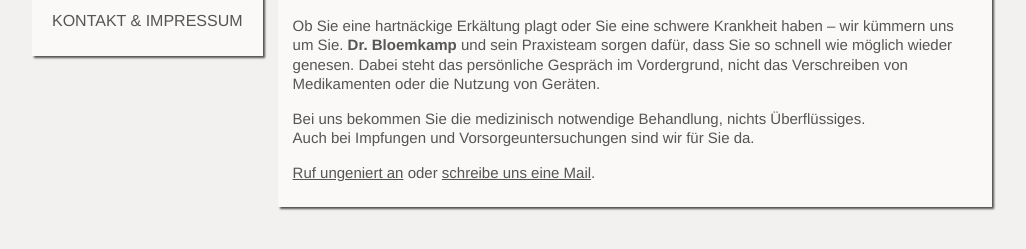
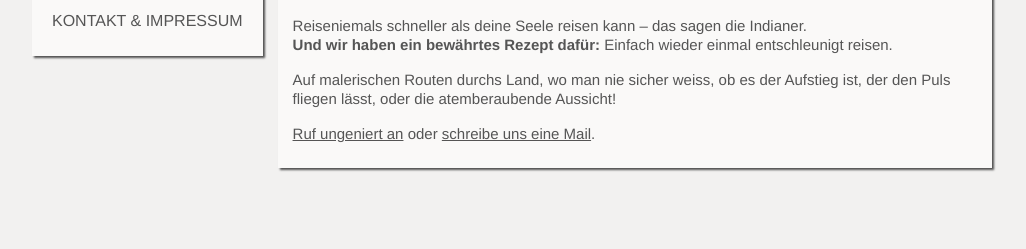
Before and after one commit to terminalfloer/LauftreffSempach, a plain HTML site: page index.html in a window 1280 px wide. Shown: the part 315-564 px from the top of the page, without its empty margins (128-1154 px from the left). Drawn offline with Linux system fonts and the light colour scheme.

Commit message:
Updating intro text

```diff
--- a/index.html
+++ b/index.html
@@ -29,9 +29,9 @@
 		<img src="bilder/img2.png" alt="Region" width="150" height="150">
 		<img src="bilder/img3.png" alt="Kleingruppe" width="150" height="150">
 		<img src="bilder/img4.png" alt="Laufgruppe" width="150" height="150">
-		<p>Ob Sie eine hartnäckige Erkältung plagt oder Sie eine schwere Krankheit haben – wir kümmern uns um Sie. <strong>Dr. Bloemkamp</strong> und sein Praxisteam sorgen dafür, dass Sie so schnell wie möglich wieder genesen. Dabei steht das persönliche Gespräch im Vordergrund, nicht das Verschreiben von Medikamenten oder die Nutzung von Geräten.</p>
-		<p>Bei uns bekommen Sie die medizinisch notwendige Behandlung, nichts Überflüssiges.<br>
-		Auch bei Impfungen und Vorsorgeuntersuchungen sind wir für Sie da.</p>
+		<p>Reiseniemals schneller als deine Seele reisen kann – das sagen die Indianer.<br>
+    <strong>Und wir haben ein bewährtes Rezept dafür:</strong> Einfach wieder einmal entschleunigt reisen.</p>
+		<p>Auf malerischen Routen durchs Land, wo man nie sicher weiss, ob es der Aufstieg ist, der den Puls fliegen lässt, oder die atemberaubende Aussicht!</p>
 		<p><a href="kontakt.html">Ruf ungeniert an</a> oder <a href="kontakt.html">schreibe uns eine Mail</a>.</p>
 	</div>
 	</div><!-- schließt #container-div -->
```
